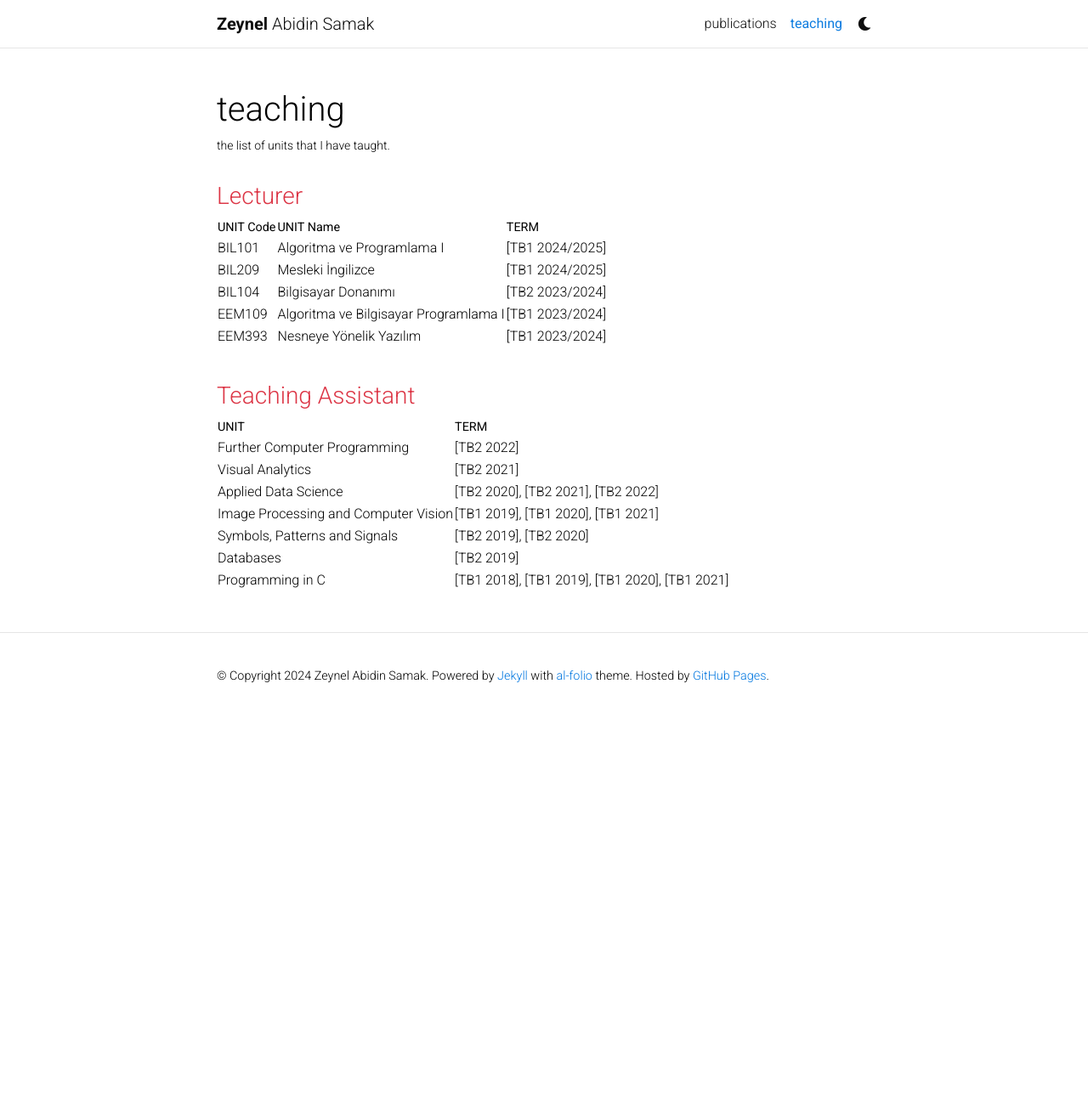
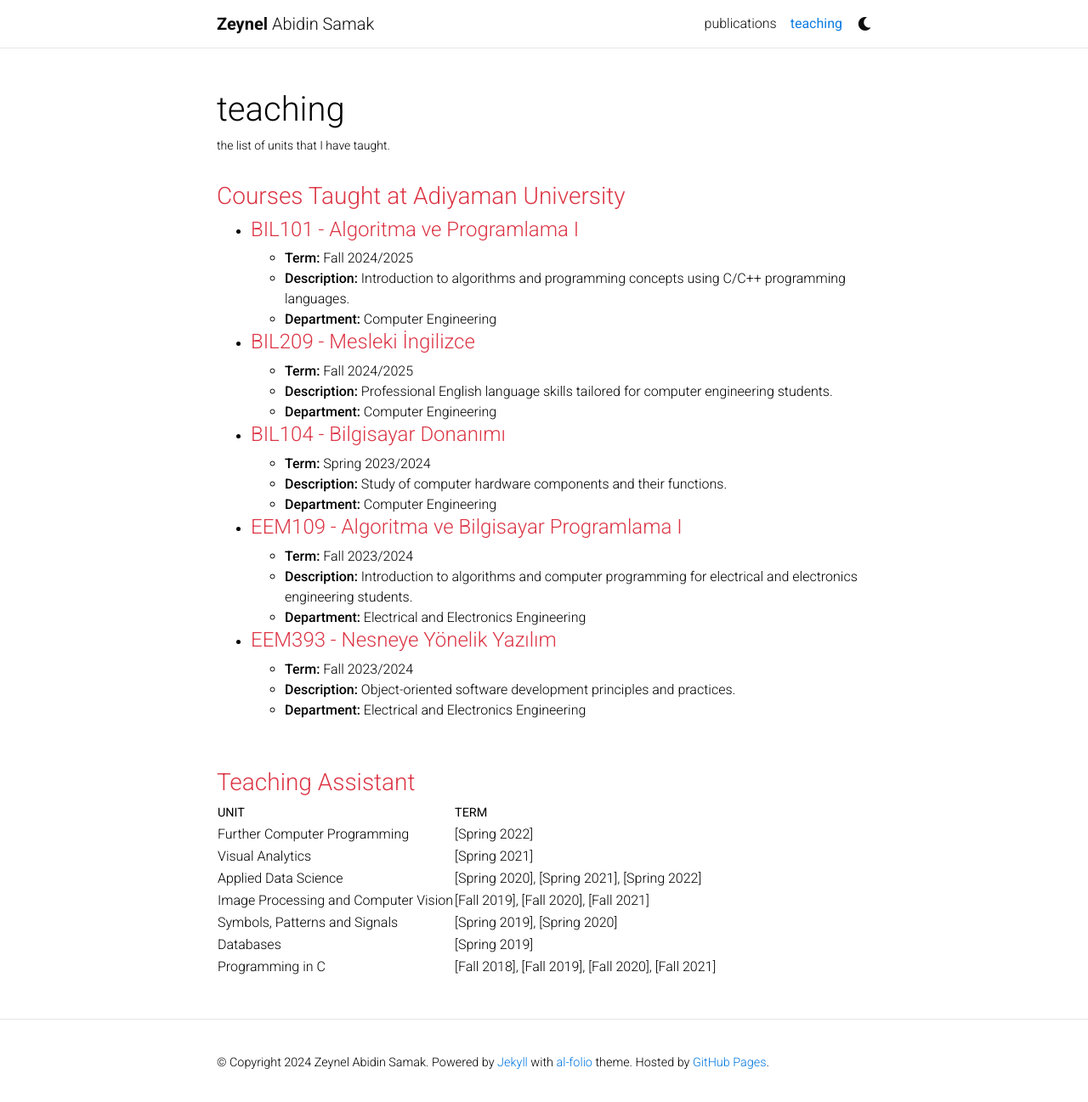
Before and after one commit to zeynelsamak/zeynelsamak.github.io, a Jekyll site: the page built from _pages/teaching.md, in a window 1280 px wide and 1301 px high. Shown: the top 1297 px of the window at 85% size. Built offline with Jekyll 4.4.1, drawn with Linux system fonts in a browser that asks for light colours; comment, search, counter and statistics services are not loaded; a style sheet for code colours, icons or effects is not loaded.

Commit message:
teaching update

```diff
--- a/_bibliography/papers.bib
+++ b/_bibliography/papers.bib
@@ -84,6 +84,7 @@
 }
 
 @article{samak2024multi,
+  bibtex_show={true},
   title={Multi-type stroke lesion segmentation: comparison of single-stage and hierarchical approach},
   author={Samak, Zeynel A},
   journal={Medical \& Biological Engineering \& Computing},
@@ -93,7 +94,6 @@
   url = {https://link.springer.com/article/10.1007/s11517-024-03243-4},
   html= {https://link.springer.com/article/10.1007/s11517-024-03243-4},
   selected={true},
-  bibtex_show={true},
   preview={multi_hierarchical.png},
   publisher={Springer}
 }
--- a/_config.yml
+++ b/_config.yml
@@ -213,17 +213,36 @@ keep_files:
   - .git
 
 # Plug-ins
+# plugins:
+#   - jekyll-archives
+#   - jekyll-email-protect
+#   - jekyll-feed
+#   - jekyll-imagemagick
+#   - jekyll-minifier
+#   - jekyll-paginate-v2
+#   - jekyll/scholar
+#   - jekyll-sitemap
+#   - jekyll-link-attributes
+#   - jekyll-twitter-plugin
+#   - jemoji
+#   - jekyll-redirect-from
+
+
 plugins:
   - jekyll-archives
-  - jekyll-diagrams
   - jekyll-email-protect
   - jekyll-feed
+  - jekyll-get-json
   - jekyll-imagemagick
+  - jekyll-jupyter-notebook
+  - jekyll-link-attributes
   - jekyll-minifier
   - jekyll-paginate-v2
+  - jekyll-regex-replace
   - jekyll/scholar
   - jekyll-sitemap
-  - jekyll-link-attributes
+  - jekyll-tabs
+  - jekyll-toc
   - jekyll-twitter-plugin
   - jemoji
 
--- a/_pages/teaching.md
+++ b/_pages/teaching.md
@@ -7,15 +7,43 @@ nav: true
 nav_order: 5
 ---
 
-### Lecturer ###
+<!-- ### Courses Taught ###
 
- |UNIT Code | UNIT Name |  TERM |
- |-----------|---------------------------------------------|---------------------------------------|
+| UNIT Code |               UNIT Name              |       TERM      |
+|:--------- |:-------------------------------------|:---------------|
  | BIL101 | Algoritma ve  Programlama I |  [TB1 2024/2025] |
  | BIL209 |	Mesleki İngilizce |  [TB1 2024/2025] |
- | BIL104 | Bilgisayar Donanımı |  [TB2 2023/2024] |
+ | BIL104 | Bilgisayar Donanımı |  [Spring 2023/2024] |
  | EEM109 | Algoritma ve Bilgisayar Programlama I |  [TB1 2023/2024] |
  | EEM393 |	Nesneye Yönelik Yazılım |  [TB1 2023/2024] |
+ -->
+
+### Courses Taught at Adiyaman University
+
+- #### BIL101 - Algoritma ve Programlama I
+  - **Term:** Fall 2024/2025
+  - **Description:** Introduction to algorithms and programming concepts using C/C++ programming languages.
+  - **Department:** Computer Engineering
+
+- #### BIL209 - Mesleki İngilizce
+  - **Term:** Fall 2024/2025
+  - **Description:** Professional English language skills tailored for computer engineering students.
+  - **Department:** Computer Engineering
+
+- #### BIL104 - Bilgisayar Donanımı
+  - **Term:** Spring 2023/2024
+  - **Description:** Study of computer hardware components and their functions.
+  - **Department:** Computer Engineering
+
+- #### EEM109 - Algoritma ve Bilgisayar Programlama I
+  - **Term:** Fall 2023/2024
+  - **Description:** Introduction to algorithms and computer programming for electrical and electronics engineering students.
+  - **Department:** Electrical and Electronics Engineering
+
+- #### EEM393 - Nesneye Yönelik Yazılım
+  - **Term:** Fall 2023/2024
+  - **Description:** Object-oriented software development principles and practices.
+   - **Department:** Electrical and Electronics Engineering
 
 <br />
 
@@ -23,10 +51,10 @@ nav_order: 5
 
  | UNIT  |  TERM |
  |--------------------------------------|---------------------------------------|
- | Further Computer Programming |  [TB2 2022] |
- | Visual Analytics |  [TB2 2021] |
- | Applied Data Science |  [TB2 2020], [TB2 2021], [TB2 2022] |
- | Image Processing and Computer Vision |  [TB1 2019], [TB1 2020], [TB1 2021] |
- | Symbols, Patterns and Signals |  [TB2 2019], [TB2 2020] |
- | Databases |  [TB2 2019] |
- | Programming in C |  [TB1 2018], [TB1 2019], [TB1 2020], [TB1 2021] |
+ | Further Computer Programming |  [Spring 2022] |
+ | Visual Analytics |  [Spring 2021] |
+ | Applied Data Science |  [Spring 2020], [Spring 2021], [Spring 2022] |
+ | Image Processing and Computer Vision |  [Fall 2019], [Fall 2020], [Fall 2021] |
+ | Symbols, Patterns and Signals |  [Spring 2019], [Spring 2020] |
+ | Databases |  [Spring 2019] |
+ | Programming in C |  [Fall 2018], [Fall 2019], [Fall 2020], [Fall 2021] |
```
Also changed, not shown: Gemfile (+31 -2 lines), docker-compose.yml (+27 -6 lines), assets/img/publication_preview/multi_hierarchical.png (renamed from assets/img/multi_hierarchical.png).
